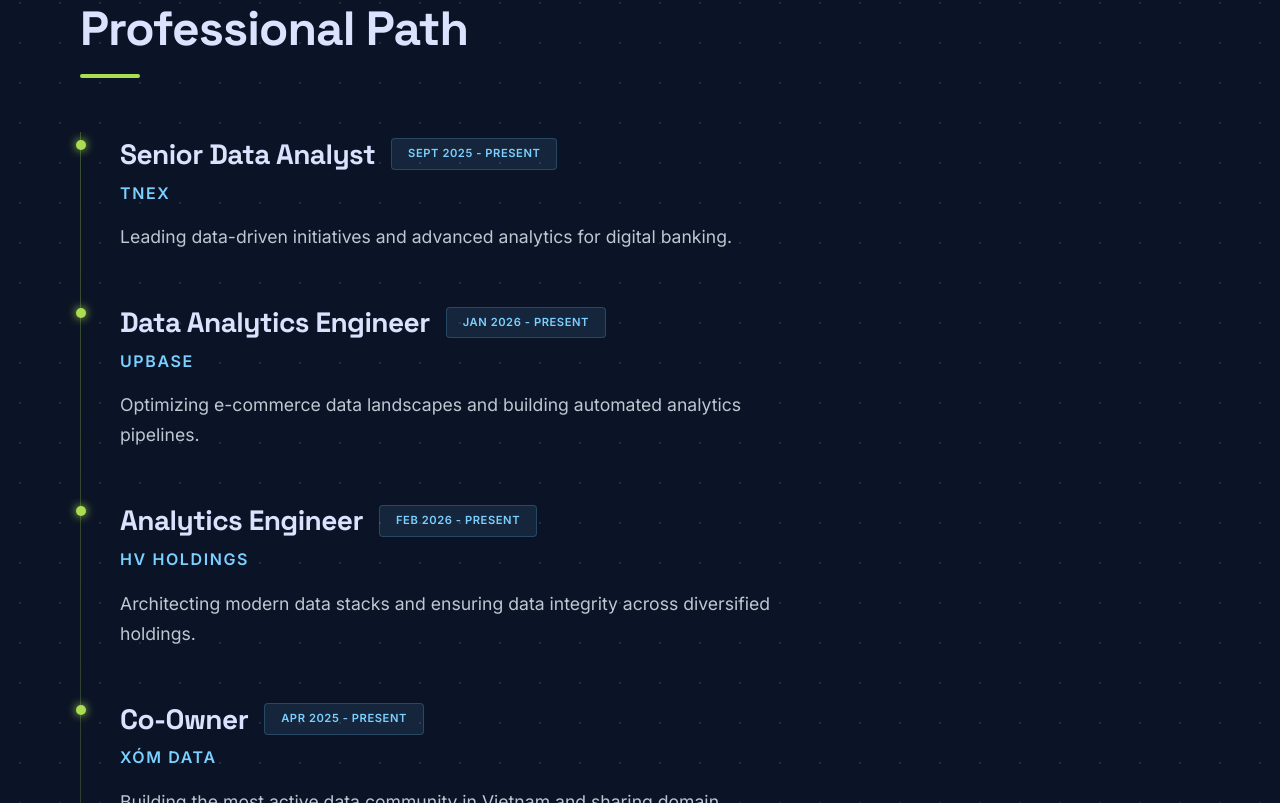
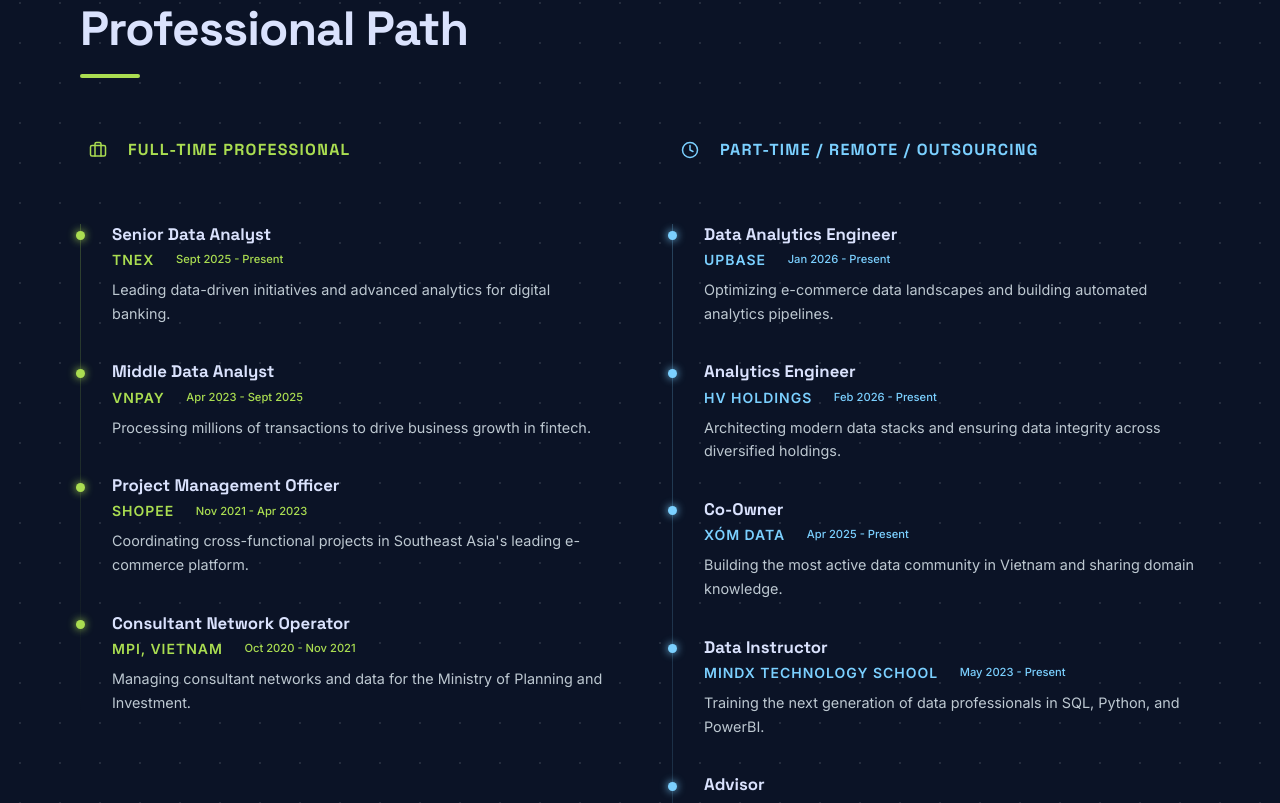
Before and after one commit to tunguyenn99/personal-websites-portfolio, a React (Vite) app: page / in a window 1280 px wide. Shown: the part 937-1740 px from the top of the page. Built offline with nearby package versions, Linux system fonts and the light colour scheme.

Commit message:
feat: split Experience section into full-time and part-time columns

```diff
--- a/src/components/Experience.jsx
+++ b/src/components/Experience.jsx
@@ -1,8 +1,8 @@
 import React from 'react';
-import { Briefcase, Calendar } from 'lucide-react';
+import { Briefcase, Clock } from 'lucide-react';
 
 export default function Experience() {
-  const experiences = [
+  const fullTime = [
     {
       role: "Senior Data Analyst",
       company: "TNEX",
@@ -10,6 +10,30 @@
       period: "Sept 2025 - Present",
       description: "Leading data-driven initiatives and advanced analytics for digital banking."
     },
+    {
+      role: "Middle Data Analyst",
+      company: "VNPAY",
+      url: "https://vnpay.vn/",
+      period: "Apr 2023 - Sept 2025",
+      description: "Processing millions of transactions to drive business growth in fintech."
+    },
+    {
+      role: "Project Management Officer",
+      company: "Shopee",
+      url: "https://shopee.vn/",
+      period: "Nov 2021 - Apr 2023",
+      description: "Coordinating cross-functional projects in Southeast Asia's leading e-commerce platform."
+    },
+    {
+      role: "Consultant Network Operator",
+      company: "MPI, Vietnam",
+      url: "https://www.mpi.gov.vn/",
+      period: "Oct 2020 - Nov 2021",
+      description: "Managing consultant networks and data for the Ministry of Planning and Investment."
+    }
+  ];
+
+  const partTime = [
     {
       role: "Data Analytics Engineer",
       company: "UpBase",
@@ -67,13 +91,6 @@
       description: "Strategic consulting for global knowledge sharing platforms."
     },
     {
-      role: "Middle Data Analyst",
-      company: "VNPAY",
-      url: "https://vnpay.vn/",
-      period: "Apr 2023 - Sept 2025",
-      description: "Processing millions of transactions to drive business growth in fintech."
-    },
-    {
       role: "Business Intelligence Developer",
       company: "FIXMA",
       url: "https://fixma.vn/",
@@ -93,59 +110,92 @@
       url: "https://bravebits.co/",
       period: "Mar 2024 - July 2024",
       description: "Support analytics projects for international Shopify applications."
-    },
-    {
-      role: "Project Management Officer",
-      company: "Shopee",
-      url: "https://shopee.vn/",
-      period: "Nov 2021 - Apr 2023",
-      description: "Coordinating cross-functional projects in Southeast Asia's leading e-commerce platform."
-    },
-    {
-      role: "Consultant Network Operator",
-      company: "MPI, Vietnam",
-      url: "https://www.mpi.gov.vn/",
-      period: "Oct 2020 - Nov 2021",
-      description: "Managing consultant networks and data for the Ministry of Planning and Investment."
     }
   ];
 
-  return (
-    <section id="experience" className="section">
-      <div className="container">
-        <h2 className="section-title">Professional Path</h2>
-        <div style={{ display: 'grid', gap: '3rem', maxWidth: '900px', position: 'relative' }}>
-          {/* Vertical Timeline Line */}
-          <div style={{ position: 'absolute', left: '0', top: '0', bottom: '0', width: '1px', background: 'linear-gradient(180deg, var(--primary) 0%, transparent 100%)', opacity: 0.3 }}></div>
+  const ExperienceColumn = ({ title, icon, items, accentColor }) => (
+    <div style={{ flex: 1, minWidth: 0 }}>
+      {/* Column Header */}
+      <div style={{
+        display: 'flex', alignItems: 'center', gap: '0.75rem',
+        marginBottom: '2.5rem', paddingBottom: '1rem',
+        borderBottom: `1px solid ${accentColor}33`
+      }}>
+        <div style={{
+          width: '36px', height: '36px', borderRadius: '8px',
+          background: `${accentColor}22`, display: 'flex', alignItems: 'center',
+          justifyContent: 'center', flexShrink: 0
+        }}>
+          {icon}
+        </div>
+        <h3 style={{ fontSize: '1rem', fontWeight: 700, letterSpacing: '0.08em', textTransform: 'uppercase', color: accentColor }}>
+          {title}
+        </h3>
+      </div>
 
-          {experiences.map((exp, index) => (
-            <div key={index} className="animate-fade-in" style={{ paddingLeft: '2.5rem', position: 'relative', animationDelay: `${index * 0.2}s` }}>
+      {/* Timeline */}
+      <div style={{ display: 'grid', gap: '2.25rem', position: 'relative' }}>
         <div style={{
-                position: 'absolute', left: '-4.5px', top: '0.5rem', width: '10px', height: '10px',
-                borderRadius: '50%', background: 'var(--primary)', boxShadow: '0 0 10px var(--primary)'
-              }}></div>
-
-              <div style={{ marginBottom: '1rem' }}>
-                <div style={{ display: 'flex', alignItems: 'center', gap: '1rem', marginBottom: '0.25rem' }}>
-                  <h3 style={{ fontSize: '1.75rem', fontWeight: 700, fontFamily: 'Space Grotesk' }}>{exp.role}</h3>
-                  <span className="tag" style={{fontSize: '0.7rem'}}>{exp.period}</span>
-                </div>
-                <div style={{ color: 'var(--secondary)', fontWeight: 600, fontSize: '1rem', textTransform: 'uppercase', letterSpacing: '0.1em' }}>
-                  {exp.url ? (
-                    <a href={exp.url} target="_blank" rel="noreferrer" style={{ color: 'inherit', textDecoration: 'none', borderBottom: '1px solid transparent', transition: 'all 0.3s' }} onMouseOver={e => e.target.style.borderBottom = '1px solid var(--secondary)'} onMouseOut={e => e.target.style.borderBottom = '1px solid transparent'}>
+          position: 'absolute', left: '0', top: '0', bottom: '0', width: '1px',
+          background: `linear-gradient(180deg, ${accentColor} 0%, transparent 100%)`, opacity: 0.25
+        }} />
+        {items.map((exp, index) => (
+          <div key={index} style={{ paddingLeft: '2rem', position: 'relative' }}>
+            <div style={{
+              position: 'absolute', left: '-4px', top: '0.45rem',
+              width: '9px', height: '9px', borderRadius: '50%',
+              background: accentColor, boxShadow: `0 0 8px ${accentColor}`
+            }} />
+            <div style={{ marginBottom: '0.4rem' }}>
+              <h4 style={{ fontSize: '1.05rem', fontWeight: 700, fontFamily: 'Space Grotesk', marginBottom: '0.2rem', lineHeight: 1.3 }}>
+                {exp.role}
+              </h4>
+              <div style={{ display: 'flex', alignItems: 'center', gap: '0.75rem', flexWrap: 'wrap' }}>
+                <a
+                  href={exp.url}
+                  target="_blank"
+                  rel="noreferrer"
+                  style={{ color: accentColor, fontWeight: 600, fontSize: '0.875rem', textDecoration: 'none', textTransform: 'uppercase', letterSpacing: '0.07em' }}
+                >
                   {exp.company}
                 </a>
-                  ) : exp.company}
+                <span style={{
+                  fontSize: '0.7rem', padding: '0.15rem 0.6rem', borderRadius: '9999px',
+                  background: `${accentColor}15`, color: accentColor, border: `1px solid ${accentColor}30`,
+                  fontWeight: 500, whiteSpace: 'nowrap'
+                }}>
+                  {exp.period}
+                </span>
               </div>
             </div>
-
-              <p style={{ color: 'var(--text-muted)', fontSize: '1.1rem', maxWidth: '700px', lineHeight: 1.7 }}>
+            <p style={{ color: 'var(--text-muted)', fontSize: '0.9rem', lineHeight: 1.65 }}>
               {exp.description}
             </p>
           </div>
         ))}
       </div>
     </div>
+  );
+
+  return (
+    <section id="experience" className="section">
+      <div className="container">
+        <h2 className="section-title">Professional Path</h2>
+        <div style={{ display: 'flex', gap: '4rem', alignItems: 'flex-start', flexWrap: 'wrap' }}>
+          <ExperienceColumn
+            title="Full-time Professional"
+            icon={<Briefcase size={18} color="var(--primary)" />}
+            items={fullTime}
+            accentColor="var(--primary)"
+          />
+          <ExperienceColumn
+            title="Part-time / Remote / Outsourcing"
+            icon={<Clock size={18} color="var(--secondary)" />}
+            items={partTime}
+            accentColor="var(--secondary)"
+          />
+        </div>
+      </div>
     </section>
   );
 }
--- a/src/data/projects.json
+++ b/src/data/projects.json
@@ -500,7 +500,6 @@
     "stars": 0,
     "forks": 0,
     "tags": [
-      "Data Analytics",
       "Self-learning"
     ]
   },
```
Lines whose indentation alone changed are shown as unchanged.
